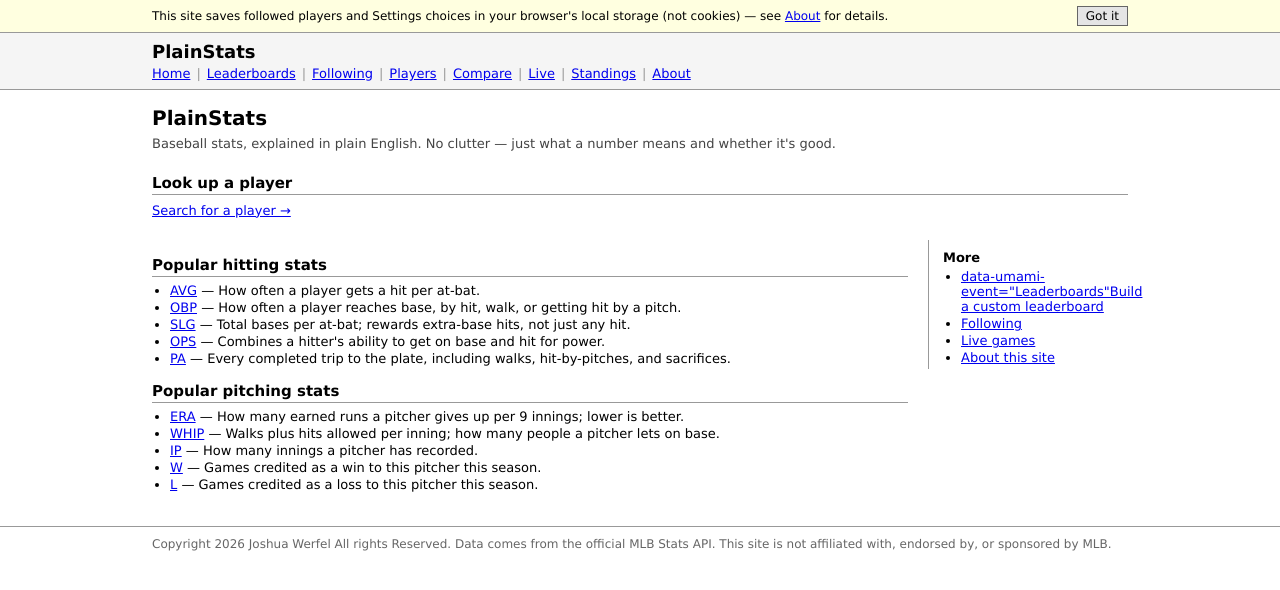
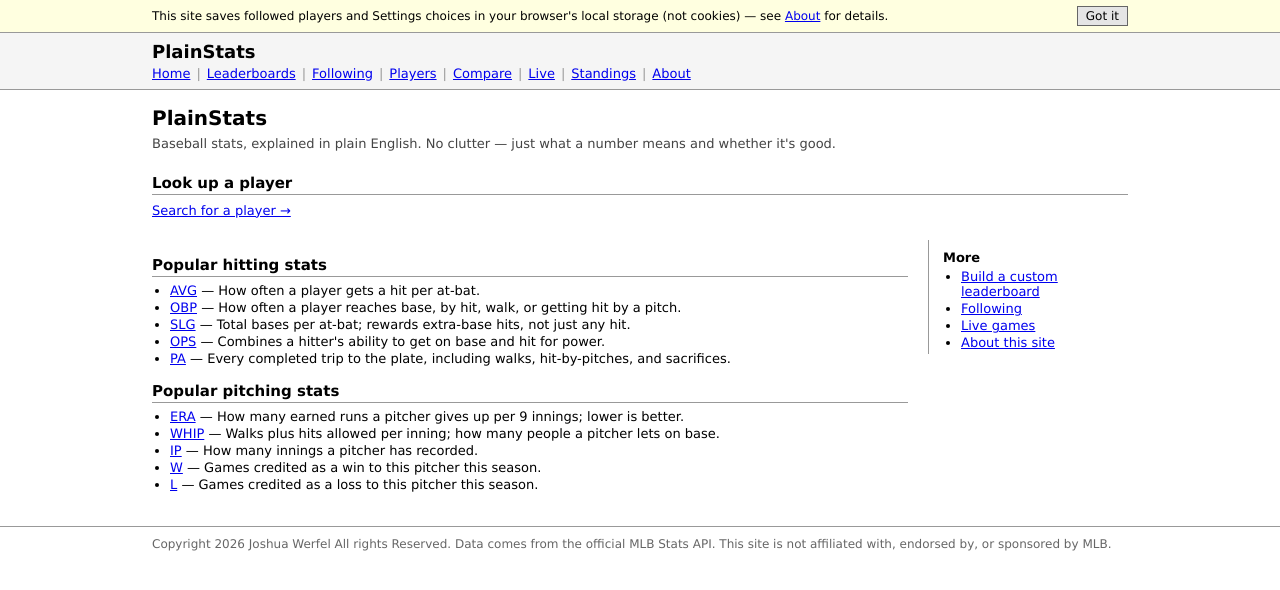
Before and after one commit to jowerfel/PlainStatsBaseball, a Vue app in the folder frontend/: page / in a window 1280 px wide. Shown: the top 590 px of the page. Built offline with nearby package versions, Linux system fonts and the light colour scheme.

Commit message:
you can look now jon

```diff
--- a/frontend/src/views/HomeView.vue
+++ b/frontend/src/views/HomeView.vue
@@ -39,7 +39,7 @@ const popularPitching = getStatsByGroup('pitching').slice(0, 5)
     <div class="layout-sidebar">
       <h3>More</h3>
       <ul class="text-links-list">
-        <li><RouterLink to="/leaderboards/custom"> data-umami-event="Leaderboards"Build a custom leaderboard</RouterLink></li>
+        <li><RouterLink to="/leaderboards/custom" data-umami-event="Leaderboards">Build a custom leaderboard</RouterLink></li>
         <li><RouterLink to="/pitchers" data-umami-event="Following">Following</RouterLink></li>
         <li><RouterLink to="/live" data-umami-event="Live">Live games</RouterLink></li>
         <li><RouterLink to="/about" data-umami-event="About">About this site</RouterLink></li>
```
